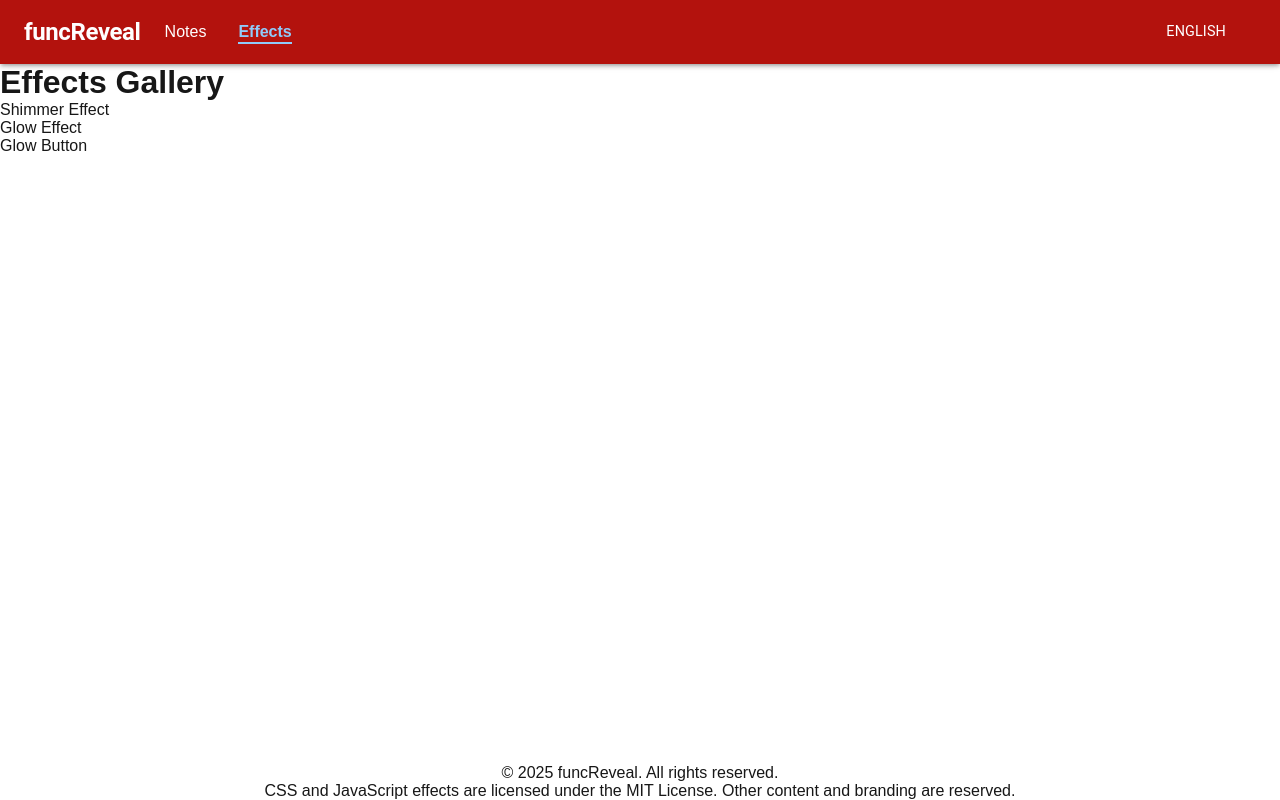
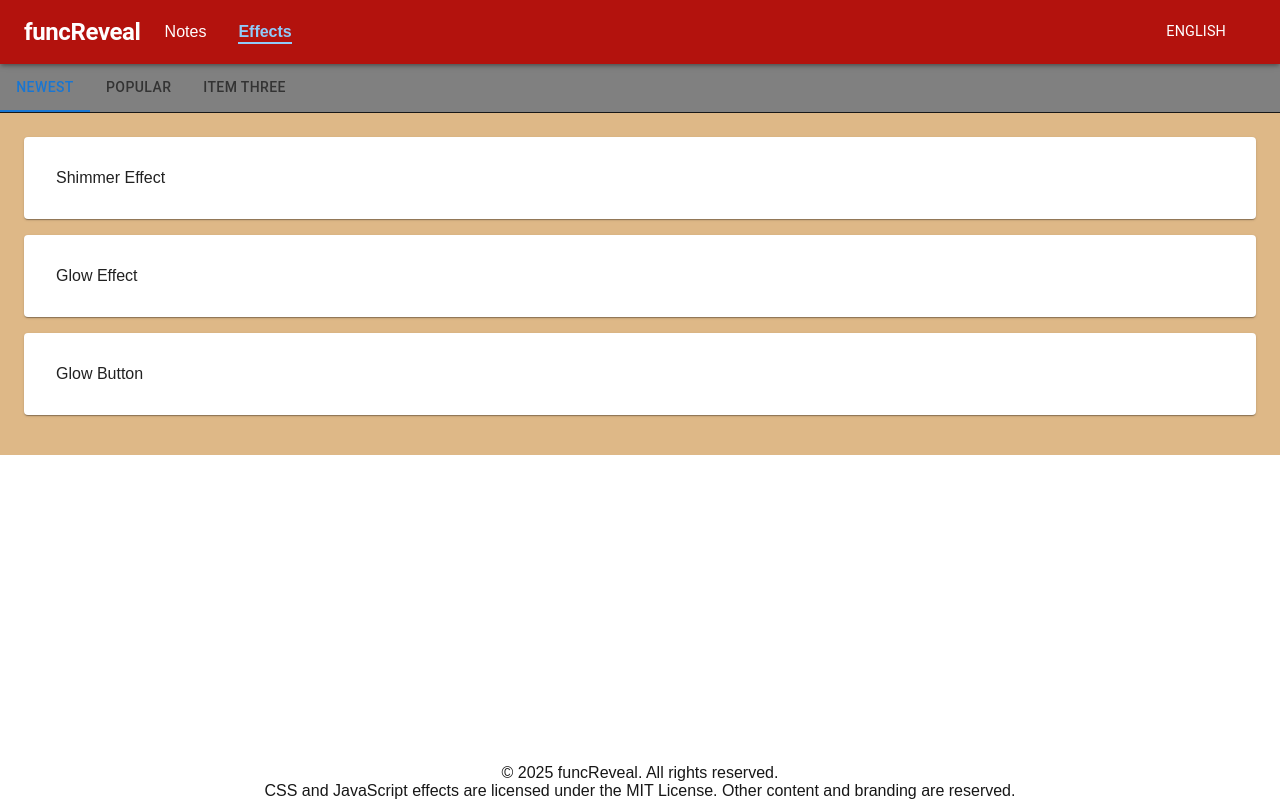
Before and after one commit to funcReveal/funcreveal.github.io, a Next.js app: page /effects-gallery in a window 1280 px wide. Built offline with nearby package versions, Linux system fonts and the light colour scheme; some icons are missing.

Commit message:
revised effects-gallery

```diff
--- a/src/pages/effects-gallery.tsx
+++ b/src/pages/effects-gallery.tsx
@@ -2,8 +2,44 @@ import Link from 'next/link'
 import { effects } from '@/lib/effects'
 import { NextSeo } from 'next-seo'
 import Layout from '@/components/Layout'
+import { Box, Card, Tab, Tabs } from '@mui/material'
+import React from 'react'
+
+interface TabPanelProps {
+    children?: React.ReactNode;
+    index: number;
+    value: number;
+}
+
+function CustomTabPanel(props: TabPanelProps) {
+    const { children, value, index, ...other } = props;
+
+    return (
+        <div
+            role="tabpanel"
+            hidden={value !== index}
+            id={`simple-tabpanel-${index}`}
+            aria-labelledby={`simple-tab-${index}`}
+            {...other}
+        >
+            {value === index && <Box sx={{ p: 3, backgroundColor: 'burlywood' }}>{children}</Box>}
+        </div>
+    );
+}
+
+function a11yProps(index: number) {
+    return {
+        id: `simple-tab-${index}`,
+        'aria-controls': `simple-tabpanel-${index}`,
+    };
+}
 
 export default function EffectsGallery() {
+    const [value, setValue] = React.useState(0);
+
+    const handleChange = (event: React.SyntheticEvent, newValue: number) => {
+        setValue(newValue);
+    };
     return (
         <>
             <Layout>
@@ -12,16 +48,40 @@ export default function EffectsGallery() {
                     description="A list of interactive CSS + JS effects."
                     canonical="https://funcreveal.github.io/effects-gallery/"
                 />
-                <h1>Effects Gallery</h1>
-                <ul>
-                    {effects.map((effect) => (
-                        <li key={effect.slug}>
-                            <Link href={`/effects/${effect.slug}`}>
-                                {effect.titles['en']}
-                            </Link>
-                        </li>
-                    ))}
-                </ul>
+                <Box sx={{ backgroundColor: 'gray' }} >
+                    <Box sx={{ borderBottom: 1 }}>
+                        <Tabs value={value} onChange={handleChange} aria-label="basic tabs example">
+                            <Tab label="NEWEST" {...a11yProps(0)} />
+                            <Tab label="POPULAR" {...a11yProps(1)} />
+                            <Tab label="Item Three" {...a11yProps(2)} />
+                        </Tabs>
+                    </Box>
+                    <CustomTabPanel value={value} index={0}>
+                        <Box >
+                            {effects.map((effect) => (
+                                <Card key={effect.slug} sx={{ p: 4, mb: 2 }}>
+                                    <Link href={`/effects/${effect.slug}`}>
+                                        {effect.titles['en']}
+                                    </Link>
+                                </Card>
+                            ))}
+                        </Box>
+                    </CustomTabPanel>
+                    <CustomTabPanel value={value} index={1}>
+                        <Box >
+                            {effects.map((effect) => (
+                                <Card key={effect.slug} sx={{ p: 4, mb: 2 }}>
+                                    <Link href={`/effects/${effect.slug}`}>
+                                        {effect.titles['en']}
+                                    </Link>
+                                </Card>
+                            ))}
+                        </Box>
+                    </CustomTabPanel>
+                    <CustomTabPanel value={value} index={2}>
+                        Item Three
+                    </CustomTabPanel>
+                </Box>
             </Layout>
         </>
     )
```
Also changed, not shown: src/pages/index.tsx (+77 -3 lines).
